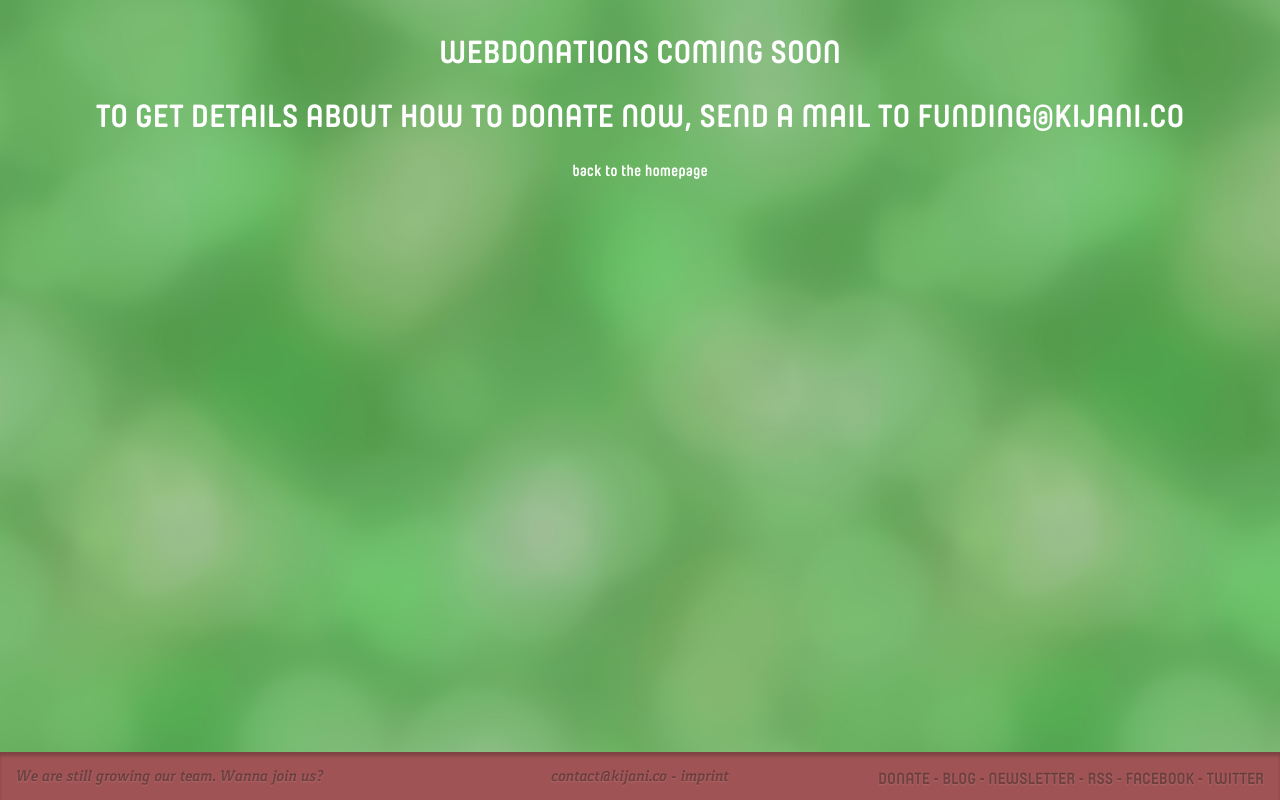
After one commit to KijaniNGO/kijani.co, a PHP site: page /donate in a window 1280 px wide. The commit adds this page. Run offline with PHP 8.4, Linux system fonts and the light colour scheme.

Commit message:
created newsletter and donate disclaimer page

```diff
--- a/css/styles.sass
+++ b/css/styles.sass
@@ -62,6 +62,9 @@ i
 	color: $white
 	font-family: "Yummo", sans-serif
 	text-align: center
+	h1
+		text-transform: uppercase
+		font-size: 2em
 
 .paper
 	background: $white url(../img/pattern/paper.jpg) repeat
--- /dev/null
+++ b/donate/index.html
@@ -0,0 +1,41 @@
+<!doctype html>
+<html lang="en" id="top">
+<head>
+	<meta charset="UTF-8">
+	<title>Kijani - Forests for Change</title>
+	<link rel="stylesheet" href="../css/styles.css">
+	<link rel="shortcut icon" href="http://25.media.tumblr.com/avatar_64f6b8849ba7_128.png">
+	<link rel="alternate" type="application/rss+xml" href="http://blog.kijani.co/rss">
+	<meta name='viewport' content='width=device-width, initial-scale=1'>
+	<style type="text/css">
+		h1,h2 {
+			margin: 1em 0;
+		}
+	</style>
+</head>
+<body>
+	<div id="background"></div>
+	<section class="airy">
+		<h1>Webdonations coming soon</h1>
+		<h1>To get details about how to donate now, send a mail to <a href="mailto:funding@kijani.co">funding@kijani.co</a></h1>
+		<h2><a href="../">back to the homepage</a></h2>
+	</section>
+	<footer>
+		<div class="left">
+			<a href="docs/Join Kijani.pdf">We are still growing our team. Wanna join us?</a>
+		</div>
+		<dic class="center">
+			<a href="mailto:contact@kijani.co">contact@kijani.co</a> -
+			<a href="imprint">imprint</a>
+		</dic>
+		<div class="right">
+			<a href="http://kijani.co/donate">donate</a> -
+			<a href="http://blog.kijani.co">blog</a> -
+			<a href="http://kijani.co/newsletter">newsletter</a> -
+			<a href="http://blog.kijani.co/rss">rss</a> -
+			<a href="https://facebook.com/kijani.ngo">facebook</a> -
+			<a href="https://twitter.com/KijaniNGO">twitter</a>
+		</div>
+	</footer>
+</body>
+</html>
--- a/index.html
+++ b/index.html
@@ -44,7 +44,7 @@
 				<li class="donate">      <a href="#donate">donate</a></li>
 				<li class="tumblr">      <a href="http://blog.kijani.co"><i>&#xf173;</i></a></li>
 				<li class="rss">         <a href="http://blog.kijani.co/rss"><i>&#xf09e;</i></a></li>
-				<li class="newsletter">  <a href="mail"><i style="font-size: 0.75em; vertical-align: 0.1em">&#xf0e0;</i></a></li>
+				<li class="newsletter">  <a href="newsletter"><i style="font-size: 0.75em; vertical-align: 0.1em">&#xf0e0;</i></a></li>
 				<li class="facebook">    <a href="https://facebook.com/kijani.ngo"><i>&#xf09a;</i></a></li>
 				<li class="twitter">     <a href="https://twitter.com/KijaniNGO"><i>&#xf099;</i></a></li>
 			</ul>
@@ -234,8 +234,9 @@
 			<a href="imprint">imprint</a>
 		</dic>
 		<div class="right">
+			<a href="http://kijani.co/donate">donate</a> -
 			<a href="http://blog.kijani.co">blog</a> -
-			<a href="newsletter">newsletter</a> -
+			<a href="http://kijani.co/newsletter">newsletter</a> -
 			<a href="http://blog.kijani.co/rss">rss</a> -
 			<a href="https://facebook.com/kijani.ngo">facebook</a> -
 			<a href="https://twitter.com/KijaniNGO">twitter</a>
```
Also changed, not shown: newsletter/index.html (added, +41 -0 lines), css/styles.css.
